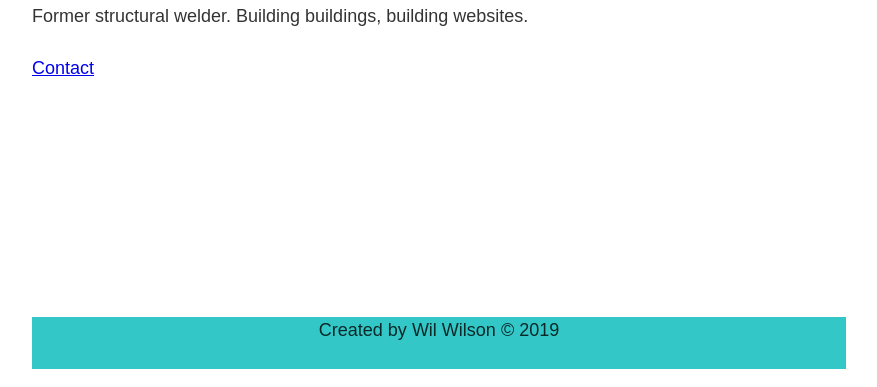
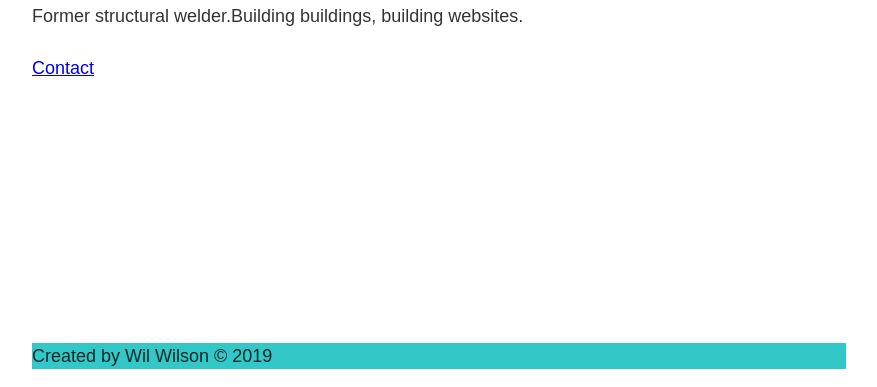
Before and after one commit to vWvilson/gatsby-personal-site, a Gatsby site: page /about in a window 1280 px wide. Shown: the part 413-800 px from the top of the page, without its empty margins (201-1078 px from the left). Built offline with nearby package versions, Linux system fonts and the light colour scheme; Gatsby itself is replaced by a stand-in of ours.

Commit message:
fixed footer

```diff
--- a/src/components/footer.js
+++ b/src/components/footer.js
@@ -17,7 +17,7 @@ const Footer =()=> {
     return(
         <footer className= {footerStyle.footer}>
             <div className= {footerStyle.footerP}>
-            <p> Created by {data.site.siteMetadata.author} © 2019</p>
+             Created by {data.site.siteMetadata.author} © 2019
             </div>
         </footer>
     )
--- a/src/components/footer.module.scss
+++ b/src/components/footer.module.scss
@@ -1,13 +1,11 @@
 .footer {
     margin-top: 3rem;
     background-color: rgb(51, 199, 199);
-    display: flex;
-    justify-content: center;
-    flex-direction: column;
-    text-align: center;
+    max-height: 120px;
+
 
 }
 .footer-p {
-    padding:5px;
+    padding:10px;
     font-size: 1rem;
 }
--- a/src/pages/about.js
+++ b/src/pages/about.js
@@ -14,7 +14,7 @@ const AboutPage = ()=> {
         <Layout>
         <Head title ="About"/>
         <h1>About</h1>
-        <p>Former structural welder. Building buildings, building websites.</p>
+        <p>Former structural welder.Building buildings, building websites.</p>
         <Link className={contactStyle.contactItem} to ="/contact"><p>Contact</p></Link>
         </Layout>
     )
```
